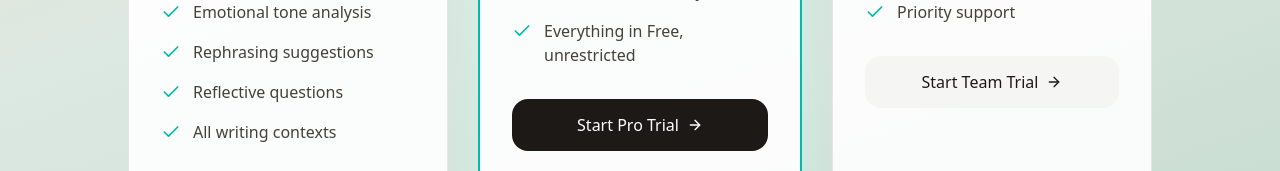
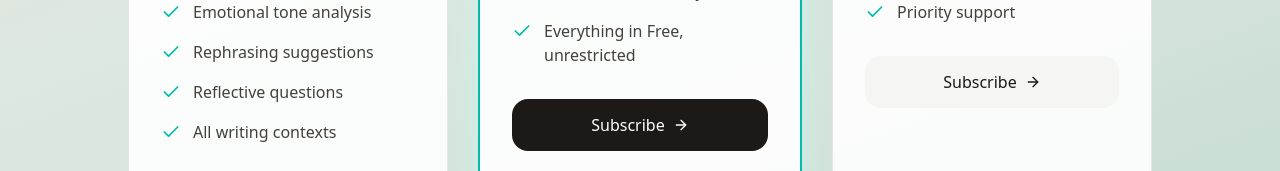
Before and after one commit to CosmasCold/pause-app, a Next.js app: page /pricing in a window 1280 px wide. Shown: the part 629-800 px from the top of the page. Built offline with nearby package versions, Linux system fonts and the light colour scheme; no server answers; a web font is replaced by a local one.

Commit message:
Remove trial language from pricing buttons

```diff
--- a/app/pricing/page.tsx
+++ b/app/pricing/page.tsx
@@ -39,7 +39,7 @@ const plans = [
       'Save & review history',
       'Everything in Free, unrestricted',
     ],
-    cta: 'Start Pro Trial',
+      cta: 'Subscribe',
     popular: true,
     priceId: 'pro',
   },
@@ -54,7 +54,7 @@ const plans = [
       'Admin controls',
       'Priority support',
     ],
-    cta: 'Start Team Trial',
+      cta: 'Subscribe',
     popular: false,
     priceId: 'team',
   },
```
